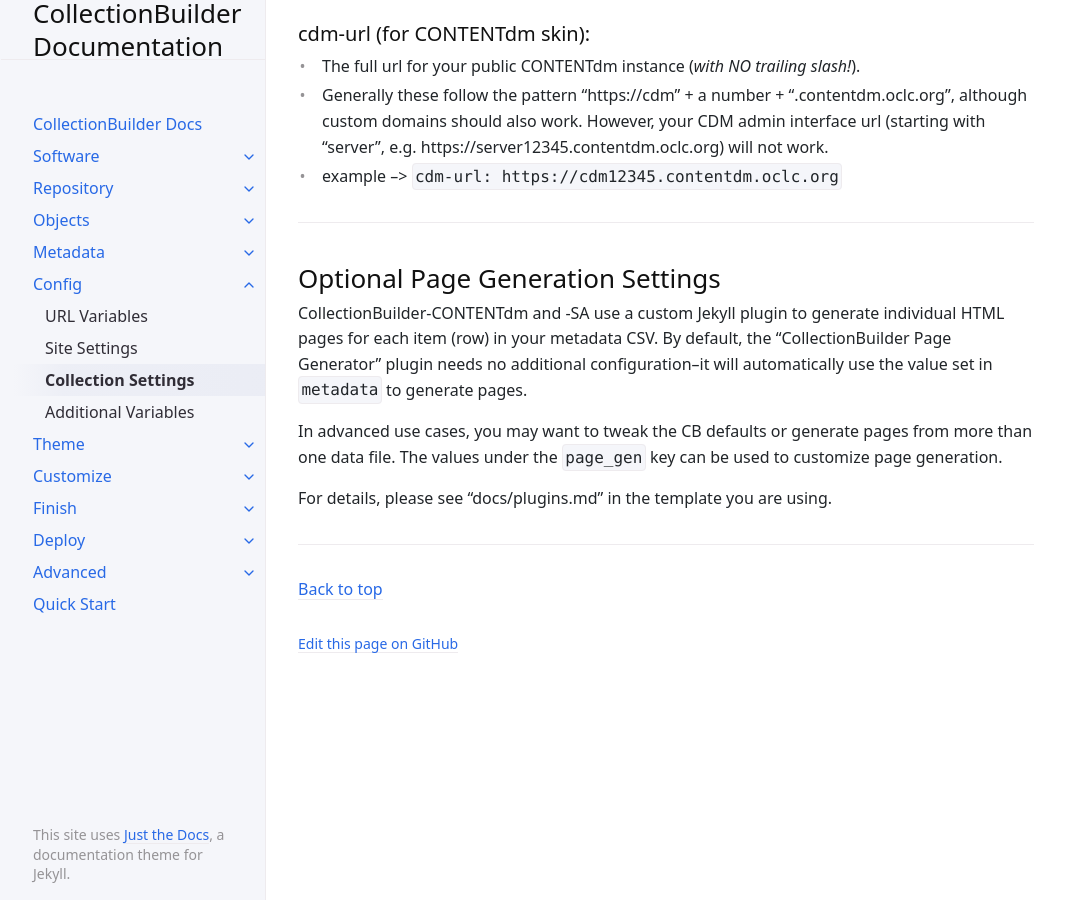
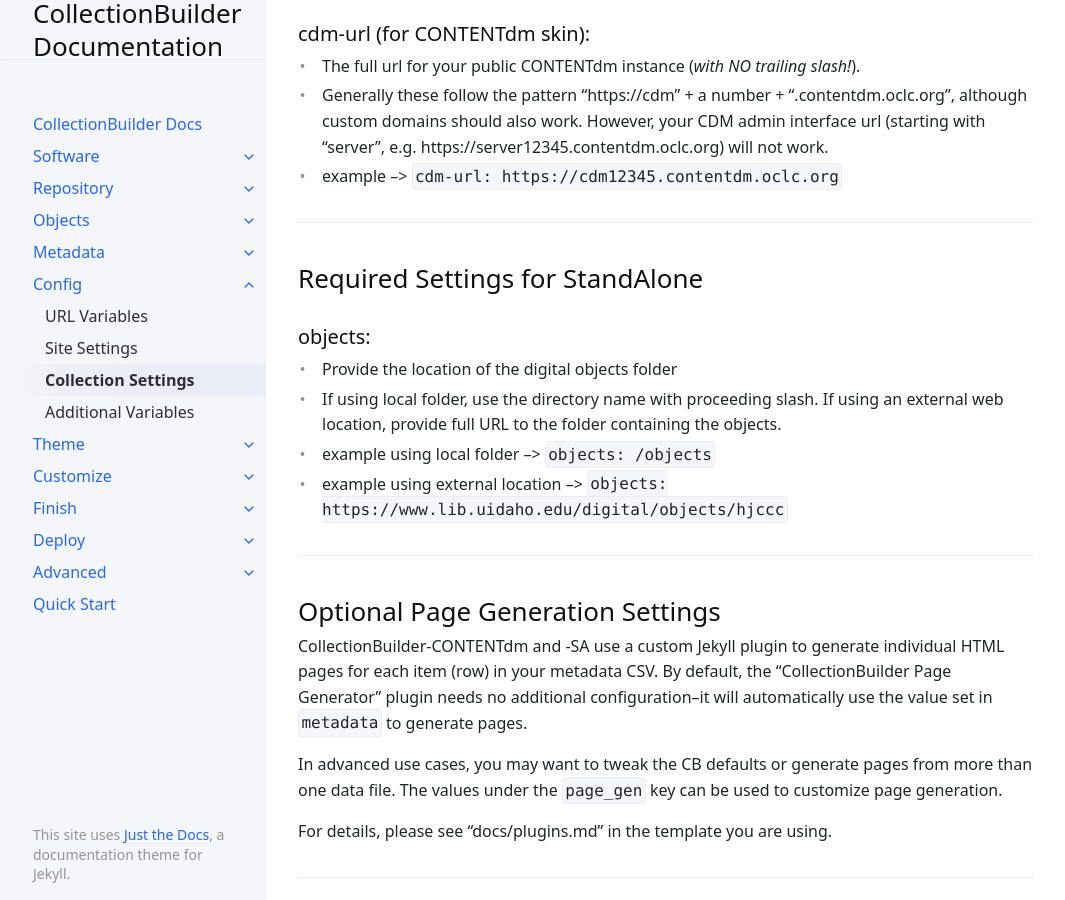
Before and after one commit to CollectionBuilder/cb-docs, a Jekyll site: the page built from docs/04_config/collection.md, in a window 1280 px wide and 900 px high, scrolled down 813 px. Shown: the whole window, without its empty margins (106-1171 px from the left). Built offline with Jekyll 4.4.1, drawn with Linux system fonts in a browser that asks for light colours.

Commit message:
sa objects config

```diff
--- a/docs/04_config/collection.md
+++ b/docs/04_config/collection.md
@@ -35,6 +35,17 @@ This section of "_config.yml" provides important values to CollectionBuilder use
 
 ---
 
+## Required Settings for StandAlone
+
+### objects:
+
+- Provide the location of the digital objects folder
+- If using local folder, use the directory name with proceeding slash. If using an external web location, provide full URL to the folder containing the objects.
+- example using local folder --> `objects: /objects`
+- example using external location --> `objects: https://www.lib.uidaho.edu/digital/objects/hjccc`
+
+---
+
 ## Optional Page Generation Settings
 
 CollectionBuilder-CONTENTdm and -SA use a custom Jekyll plugin to generate individual HTML pages for each item (row) in your metadata CSV.
```
